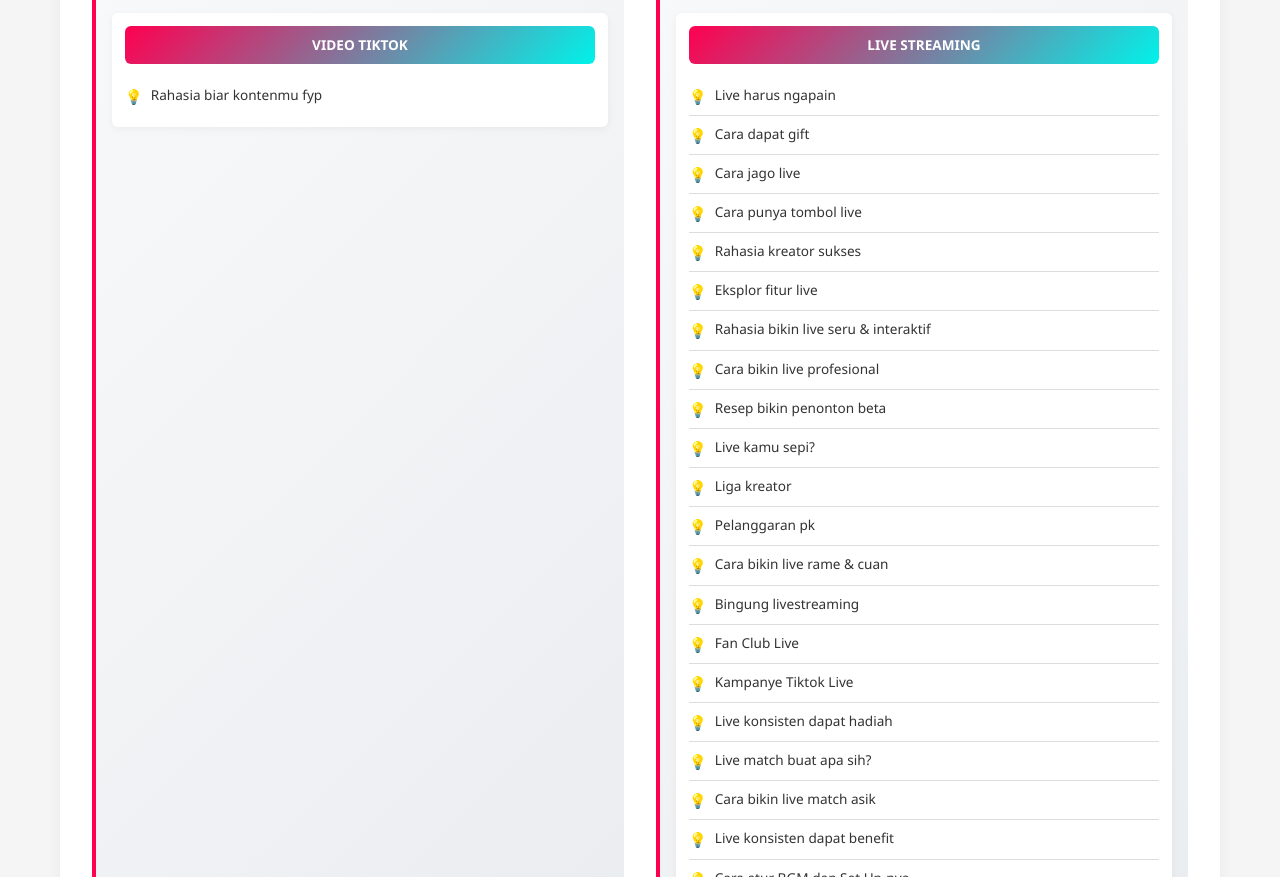
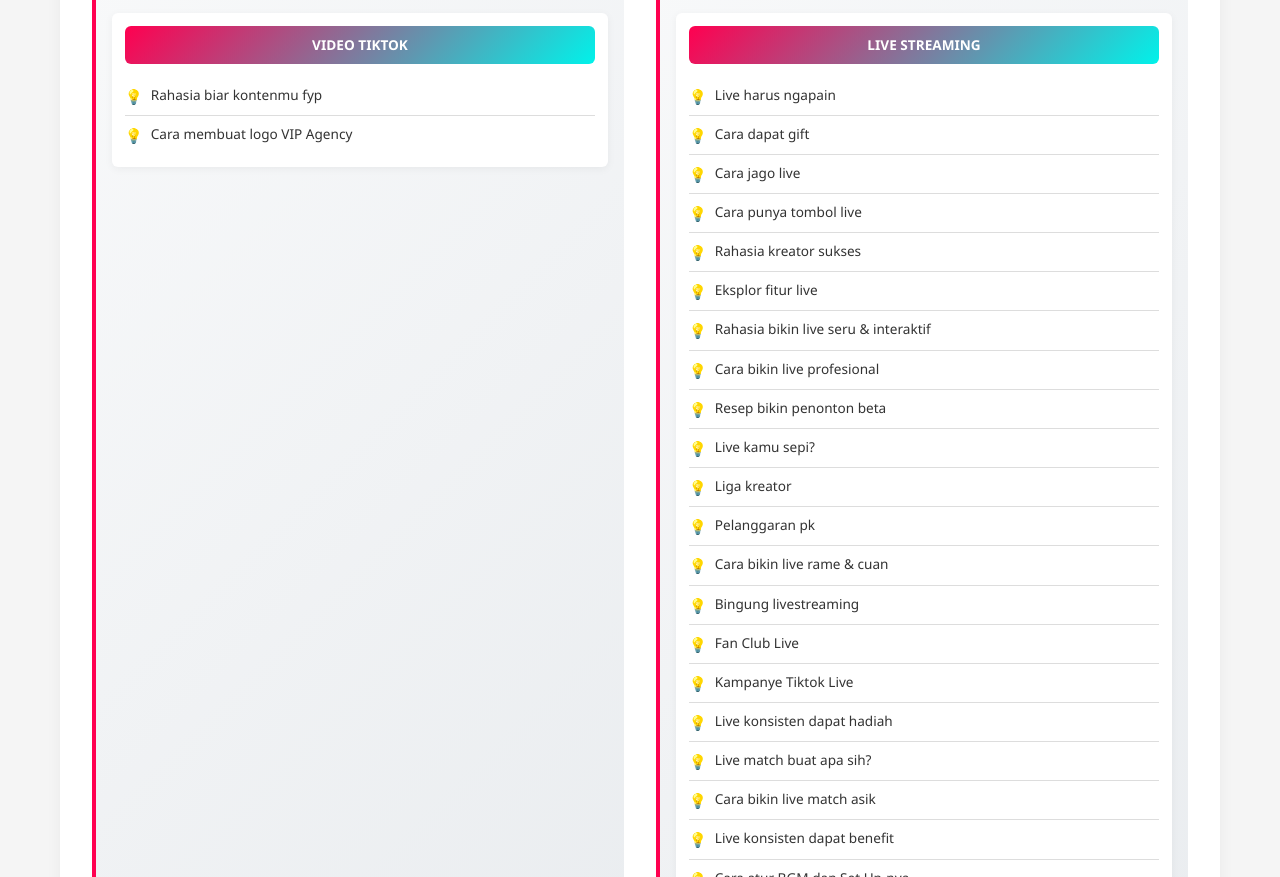
Before and after one commit to dafidpalevi1/pemulavip, a plain HTML site: page index.html in a window 1280 px wide. Shown: the part 1680-2557 px from the top of the page. Drawn offline with Linux system fonts and the light colour scheme.

Commit message:
Update index.html

```diff
--- a/index.html
+++ b/index.html
@@ -746,6 +746,7 @@
                         <div class="level-title">VIDEO TIKTOK</div>
                         <ul class="tips-list">
                             <li><a href="https://www.tiktok.com/@tiktokliveid/video/7556907636990430484">Rahasia biar kontenmu fyp</a></li>
+                            <li><a href="https://www.tiktok.com/@vip_agency/video/7552947566862748939?_r=1&u_code=ef88e098dl80d8&region=ID&mid=7552947603193760524&preview_pb=0&sharer_language=id&_d=eha7ijbhbbch7a&share_item_id=7552947566862748939&source=h5_t&timestamp=1759748703&user_id=7393207571798492165&sec_user_id=MS4wLjABAAAAnNVMClx3LGzM-2nVwPQGQrpD9s-xmXFLHVqJ9ioELAvRBzLilv_voj2tUIi_vBlY&item_author_type=1&social_share_type=0&utm_source=copy&utm_campaign=client_share&utm_medium=android&share_iid=7556071860585858834&share_link_id=5ee8814e-5455-4ab0-a93a-ff928ad06c37&share_app_id=1180&ugbiz_name=MAIN&ug_btm=b8727%2Cb2878&link_reflow_popup_iteration_sharer=%7B%22click_empty_to_play%22%3A1%2C%22dynamic_cover%22%3A1%2C%22follow_to_play_duration%22%3A-1.0%2C%22profile_clickable%22%3A1%7D&enable_checksum=1">Cara membuat logo VIP Agency</a></li>
                         </ul>
                     </div>
 
@@ -869,4 +870,5 @@
         });
     </script>
 </body>
+
 </html>
```
